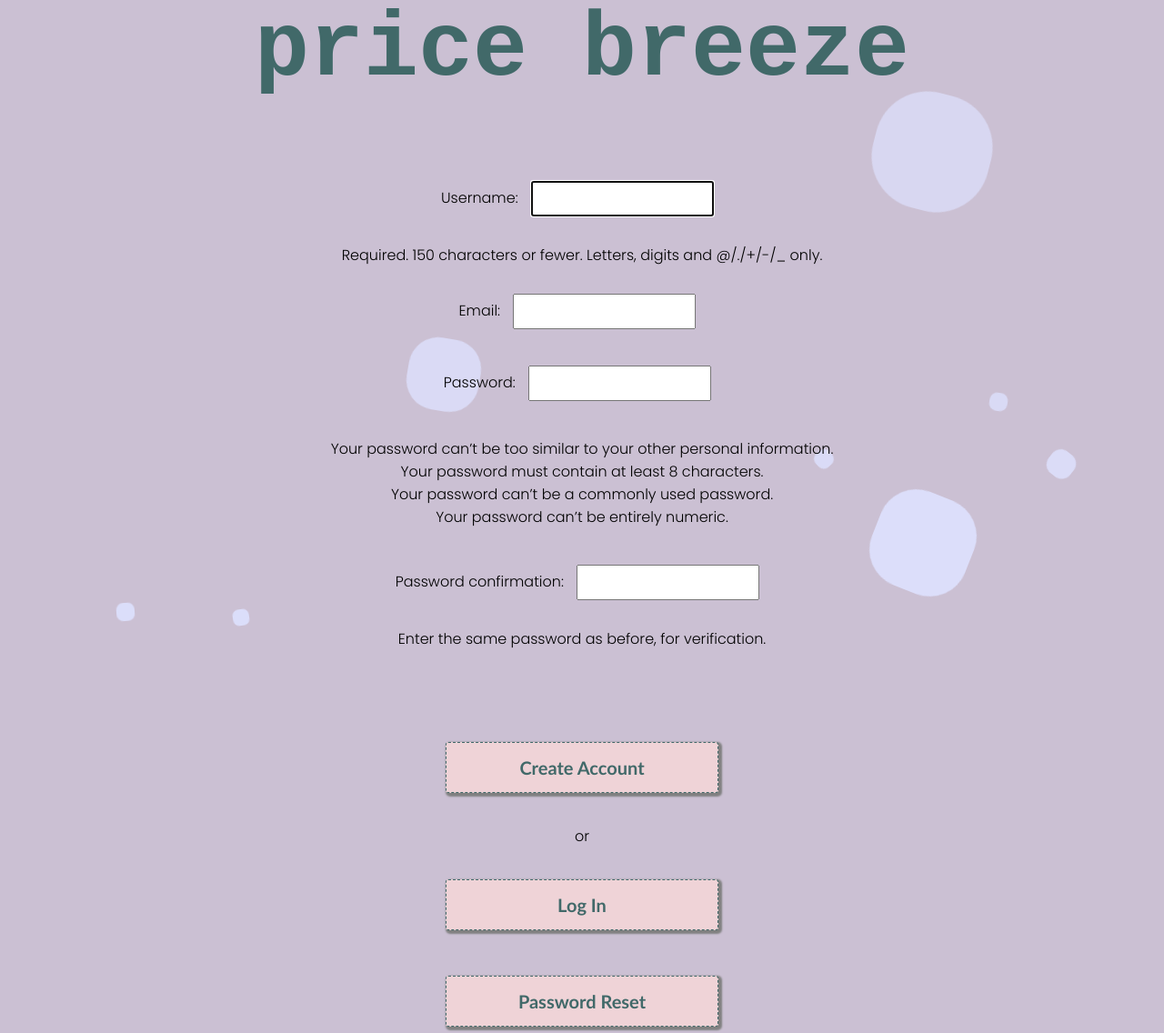
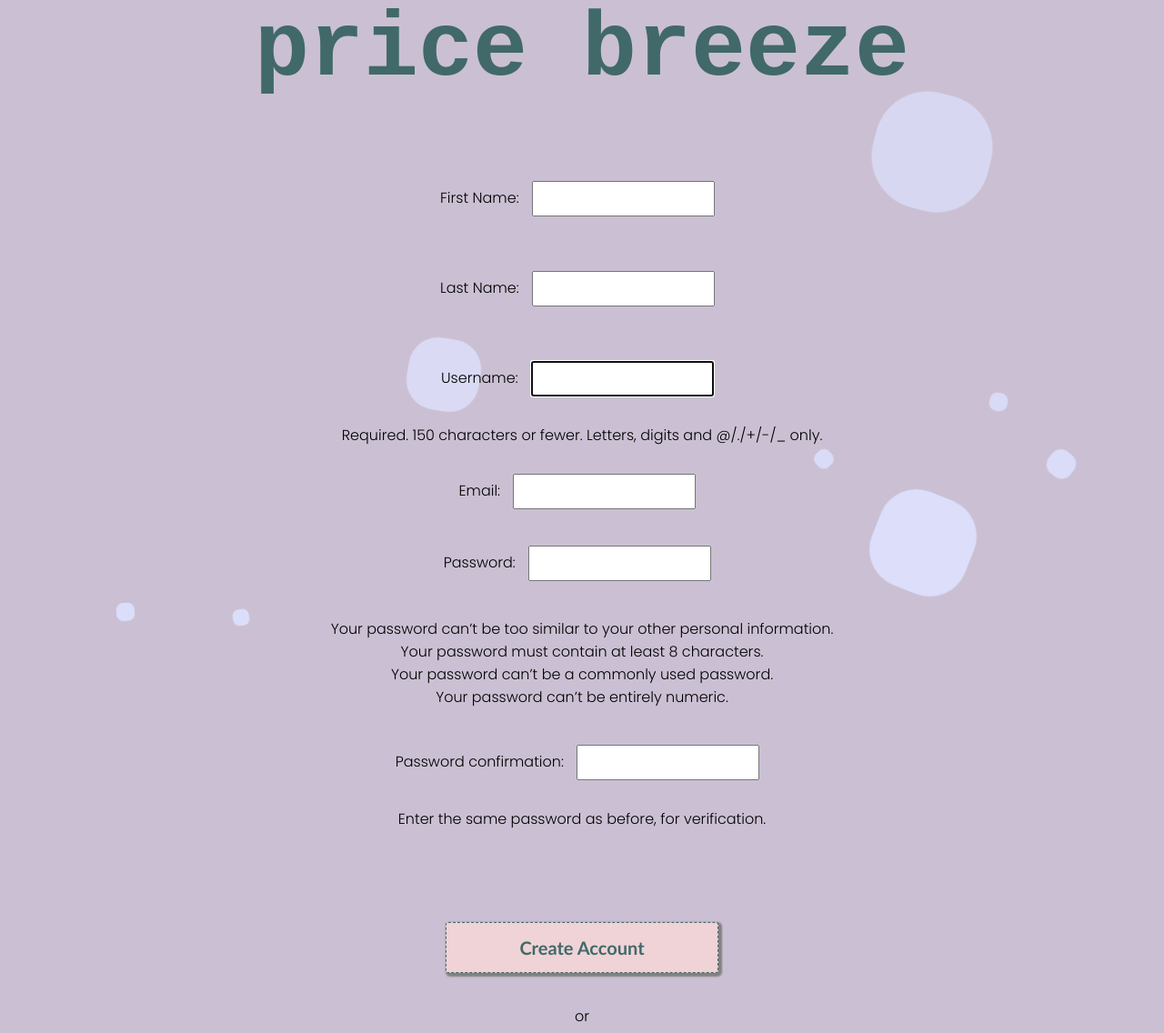
Before and after one commit to Kevin-Mortimer-19/Price-Breeze, a Django app: page / in a window 1280 px wide. Shown: the part 58-1194 px from the top of the page at 91% size. Run offline with Django 4.2, Linux system fonts and the light colour scheme.

Commit message:
added name fields in acc_creation page and linked to db

```diff
--- a/breeze/forms.py
+++ b/breeze/forms.py
@@ -50,6 +50,13 @@ class LoginForm(forms.Form):
 
 class CreateForm(UserCreationForm):
     email = forms.EmailField(required=True)
+    first_name = forms.CharField(required=True, label="First Name:")
+    last_name = forms.CharField(required=True, label="Last Name:")
+
+    class Meta:
+        model = User
+        fields = ('email', 'username', 'first_name',
+                  'last_name', 'password1', 'password2')
 
     def clean_message(self):
         username = self.cleaned_data.get("username")
@@ -62,6 +69,11 @@ class CreateForm(UserCreationForm):
     def save(self, commit=True):
         user = super(CreateForm, self).save(commit=False)
         user.email = self.cleaned_data["email"]
+
+        user.full_name = '{}.{}'.format(
+            self.cleaned_data['last_name'],
+            self.cleaned_data['first_name']
+        )
         if commit:
             user.save()
         return user
--- a/templates/account_creation.html
+++ b/templates/account_creation.html
@@ -36,6 +36,19 @@
     <section class = "newAcc">
         <form method="POST">{% csrf_token %}
             <div id="login-info">
+
+                <p>
+                {{ form.first_name.label_tag }}
+                {{ form.first_name}}
+                </p>
+                <p>{{form.first_name.help_text}}</p>
+
+                <p>
+                {{ form.last_name.label_tag }}
+                {{ form.last_name}}
+                </p>
+                <p>{{form.last_name.help_text}}</p>
+
                 <p>
                 {{ form.username.label_tag }}
                 {{ form.username}}
```
